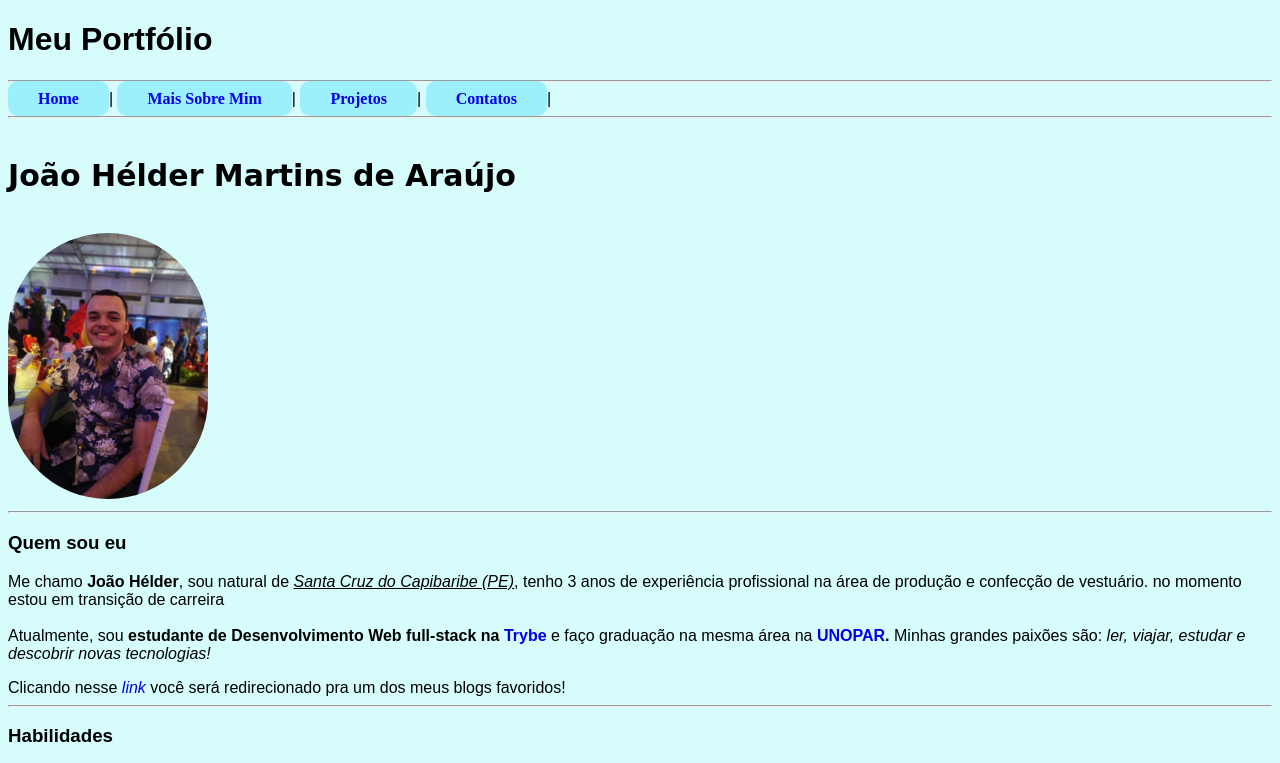
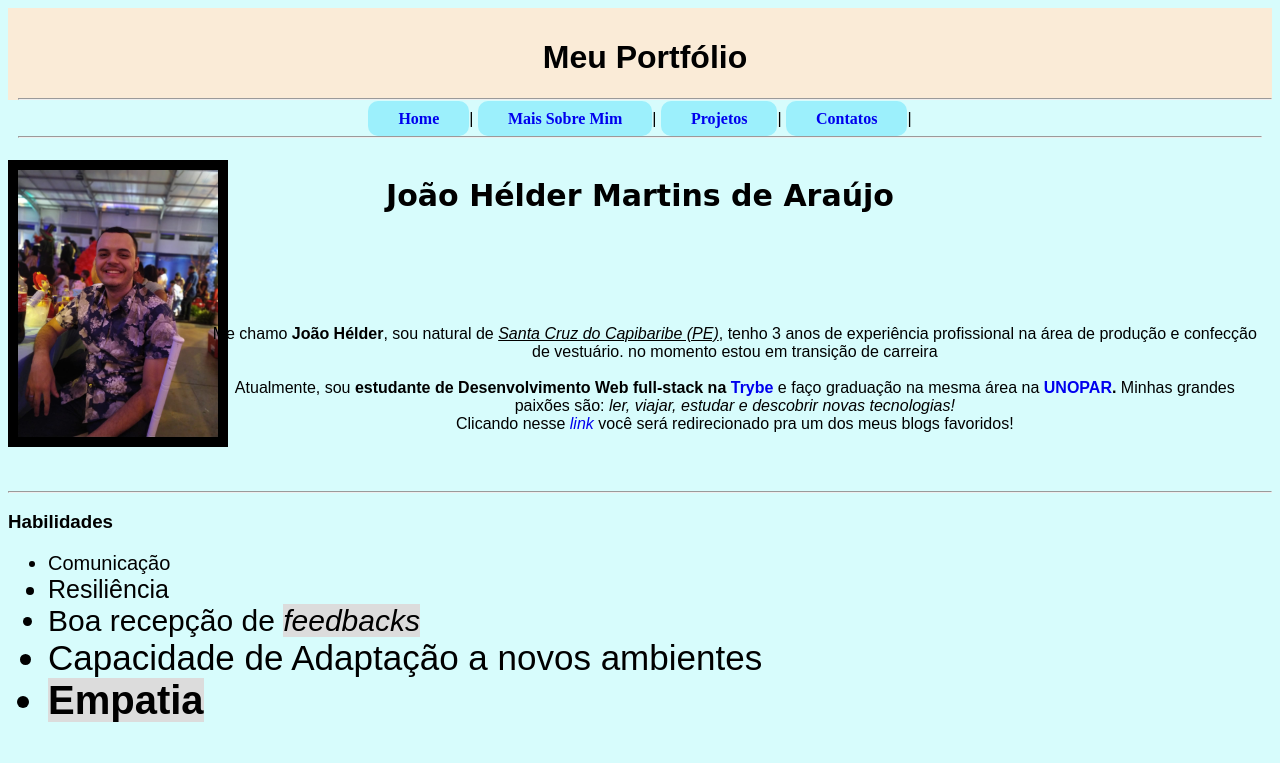
Before and after one commit to J0a0Helder/J0a0Helder.github.io, a plain HTML site: page index.html in a window 1280 px wide. Shown: the top 763 px of the page. Drawn offline with Linux system fonts and the light colour scheme.

Commit message:
atualização do portfolio

```diff
--- a/index.html
+++ b/index.html
@@ -9,11 +9,11 @@
 </head>
 <body>
 
-    <div>
+    <div id="header">
         <h1>Meu Portfólio</h1><hr>
     </div>
 
-    <div>
+    <div id="menu">
         <a class="stylelink" href="index.html">Home</a>|
         <a class="stylelink" href="biografia.html">Mais Sobre Mim</a>|
         <a class="stylelink" href="projetos.html">Projetos</a>|
@@ -24,16 +24,16 @@
     </div>
 
     <div>
-        <img style="border-radius: 100px;" src="WhatsApp Image 2022-05-04 at 21.59.58.jpeg" alt="Foto de João" width="200px"><hr>
+        <img id="minha-foto" src="WhatsApp Image 2022-05-04 at 21.59.58.jpeg" alt="Foto de João" width="200px">
     </div>
 
-    <div>
-        <h3>Quem sou eu</h3>
+    <div class="image-container">
+
         <p class="important">
             Me chamo <strong>João Hélder</strong>, sou natural de <em style="text-decoration: underline;">Santa Cruz do Capibaribe (PE)</em>, tenho 3 anos de experiência profissional na área de produção e confecção de vestuário. no momento estou em transição de carreira <br><br>
-            Atualmente, sou <strong>estudante de Desenvolvimento Web full-stack na <a style="text-decoration: none;" href="https://www.betrybe.com/" target="_blank">Trybe</a></strong> e faço graduação na mesma área na <strong><a style="text-decoration: none;" href="https://www.unopar.com.br/" target="_blank">UNOPAR</a>.</strong> Minhas grandes paixões são:<em> ler, viajar, estudar e descobrir novas tecnologias!</em>
+            Atualmente, sou <strong>estudante de Desenvolvimento Web full-stack na <a style="text-decoration: none;" href="https://www.betrybe.com/" target="_blank">Trybe</a></strong> e faço graduação na mesma área na <strong><a style="text-decoration: none;" href="https://www.unopar.com.br/" target="_blank">UNOPAR</a>.</strong> Minhas grandes paixões são:<em> ler, viajar, estudar e descobrir novas tecnologias!</em><br>
+            Clicando nesse <em><a style="text-decoration: none;" href="https://blog.betrybe.com/" target="_blank">link</a></em> você será redirecionado pra um dos meus blogs favoridos!
         </p>
-            Clicando nesse <em><a style="text-decoration: none;" href="https://blog.betrybe.com/" target="_blank">link</a></em> você será redirecionado pra um dos meus blogs favoridos!
     </div><hr>
 
     <div>
--- a/style.css
+++ b/style.css
@@ -1,3 +1,15 @@
+#header{
+    padding: 10px 0px 0px 10px;
+    text-align: center;
+    background-color: antiquewhite;
+}
+
+#menu{
+    text-align: center;
+    margin: 10px;
+
+}
+
 body {
     font-family: 'Source Sans Pro', sans-serif;
     background-color: rgb(215, 252, 252);
@@ -5,6 +17,11 @@ body {
 
 .important{
     font-family: 'Montserrat', sans-serif;
+    padding: 10px;
+    text-align: center;
+    position: absolute;
+    left: 15%;
+    top: 20%;
 
 }
 .stylelink{
@@ -14,6 +31,7 @@ body {
     padding: 9px 30px;
     font-family: 'Charis SIL', serif;
     font-weight: 600;
+    text-align: center;
 }
 
 .hab1{
@@ -35,6 +53,26 @@ body {
  }
 
  #name{
-   font-size: 30px;
-   font-family: 'Patrick Hand', cursive;
+    font-size: 30px;
+    font-family: 'Patrick Hand', cursive;
+    text-align: center;
  }
+
+ #minha-foto{
+    float: left;
+    padding: 10px;
+    background-color: black;
+    position: absolute;
+    top: 20%;
+ }
+
+ .image-container{
+    height:  230px;
+    border: 0;
+    margin: 0;
+    position: relative;
+ }
+
+ ul li :nth-child(odd){
+    background-color: gainsboro;
+ }
```
